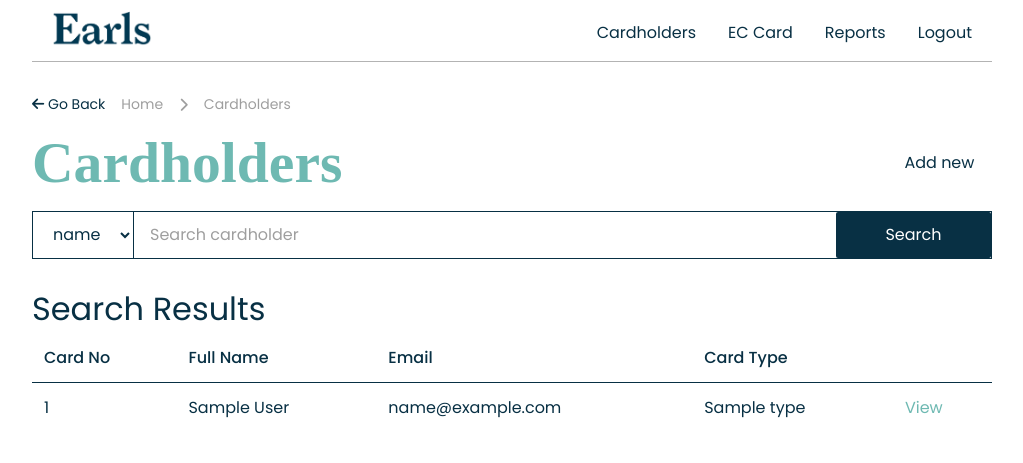
After one commit to RyanDanielLee/Earls-Discount-System, a Django app: page /site_admin/cardholders/search/ in a window 1280 px wide. The commit adds this page. Shown: the top 463 px of the page, without its empty margins (128-1151 px from the left). Run offline with Django 5.2, Linux system fonts and the light colour scheme; tables that the repository leaves empty hold one stand-in row (values such as "Sample post"); some web fonts are replaced.

Commit message:
Create feature to search cardholder

```diff
--- a/Earls_Discount_System/site_admin/urls.py
+++ b/Earls_Discount_System/site_admin/urls.py
@@ -8,6 +8,7 @@ urlpatterns = [
     path('cardholders/<int:cardholder_id>/', views.manage_user_details, name='manage_user_details'),
     path('cardholders/', views.manage_card_holders, name="manage_card_holders"),
     path('cardholders/delete/<int:cardholder_id>/', views.delete_cardholder, name="delete_cardholder"),
+    path('cardholders/search/', views.search_cardholders, name='search_cardholders'), # Search
 
     path('ec_card/issue_card/', views.issue_card, name='issue_card'),
     path('ec_card/revoke_card/<int:cardholder_id>/', views.revoke_card, name='revoke_card'),
--- a/Earls_Discount_System/site_admin/views.py
+++ b/Earls_Discount_System/site_admin/views.py
@@ -4,6 +4,8 @@ from django.utils import timezone
 from datetime import timedelta
 from .models import Cardholder, CardType, Company, Card, WalletSelectionToken
 from .utils import send_wallet_selection_email, generate_card_number
+# search
+from django.db.models import Q
 
 def admin_home(request):
     one_month_ago = timezone.now() - timedelta(days=30)
@@ -34,6 +36,23 @@ def manage_card_holders(request):
         cardholder.name = f"{cardholder.first_name} {cardholder.last_name}"
 
     return render(request, 'cardholder/cardholder.html', {'cardholders': cardholders})
+
+def search_cardholders(request):
+    query = request.GET.get('q', '')
+    filter_by = request.GET.get('filter_by', 'name')  # Default to search by name
+
+    if filter_by == 'name':
+        cardholders = Cardholder.objects.filter(
+            Q(first_name__icontains=query) | Q(last_name__icontains=query)
+        )
+    elif filter_by == 'email':
+        cardholders = Cardholder.objects.filter(email__icontains=query)
+    elif filter_by == 'id':
+        cardholders = Cardholder.objects.filter(id=query)
+    else:
+        cardholders = Cardholder.objects.none()
+
+    return render(request, 'cardholder/search_results.html', {'cardholders': cardholders, 'query': query, 'filter_by': filter_by})
 
 # EC Card
 def issue_card(request):
--- a/Earls_Discount_System/static/css/cardholder-style.css
+++ b/Earls_Discount_System/static/css/cardholder-style.css
@@ -239,6 +239,12 @@ input:focus {
   background-color: var(--bg-variant);
 }
 
+.headline-search {
+  font-size: 2rem;
+  font-weight: 400;
+  color: var(--font-color);
+}
+
 /* pagination */
 
 .pagination {
--- /dev/null
+++ b/Earls_Discount_System/templates/cardholder/search_results.html
@@ -0,0 +1,59 @@
+{% extends "base.html" %}
+{% load static %}
+{% block content %}
+<div class="flex-container">
+    <div class="breadcrumb-bar">
+        <a href="#" class="back-button"><i class="fa-solid fa-arrow-left"></i> Go Back</a>
+        <div class="breadcrumb-links">
+            <a href="#">Home</a>
+            <i class="fa-solid fa-chevron-right"></i>
+            <a href="#">Cardholders</a>
+        </div>
+    </div>
+    <div class="cardholder-title-container">
+        <h1 class="headline">Cardholders</h1><a href="{% url 'issue_card' %}"><button class="btn-add-new">Add
+                new</button></a>
+    </div>
+
+    <form class="form" method="get" action="{% url 'search_cardholders' %}">
+        <select id="category" name="filter_by" class="search-filter form-dropdown">
+            <option value="name">name</option>
+            <option value="email">email</option>
+            <option value="id">ID</option>
+        </select>
+        <input id="cardholders" type="text" name="q" placeholder="Search cardholder" class="form-text">
+        <button type="submit" class="form-button">Search</button>
+    </form>
+    <div class="search-container">
+        <h1 class="headline-search">Search Results</h1>
+        <table class="cardholder-table">
+            <thead>
+                <tr>
+                    <th>Card No</th>
+                    <th>Full Name</th>
+                    <th>Email</th>
+                    <th>Card Type</th>
+                    <th></th>
+                </tr>
+            </thead>
+            <tbody>
+                {% for cardholder in cardholders %}
+                <tr>
+                    <td>{{ cardholder.id }}</td>
+                    <td>{{ cardholder.first_name }} {{ cardholder.last_name }}</td>
+                    <td><a href="{% url 'manage_user_details' cardholder.id %}">{{ cardholder.email }}</a></td>
+                    <td>{{ cardholder.card_type.name }}</td>
+                    <td><a href="{% url 'manage_user_details' cardholder.id %}"><button
+                                class="view-button">View</button></a>
+                    </td>
+                </tr>
+                {% empty %}
+                <tr>
+                    <td colspan="5">No results found.</td>
+                </tr>
+                {% endfor %}
+            </tbody>
+        </table>
+    </div>
+</div>
+{% endblock %}
```
Also changed, not shown: Earls_Discount_System/templates/cardholder/cardholder.html (+5 -5 lines).
